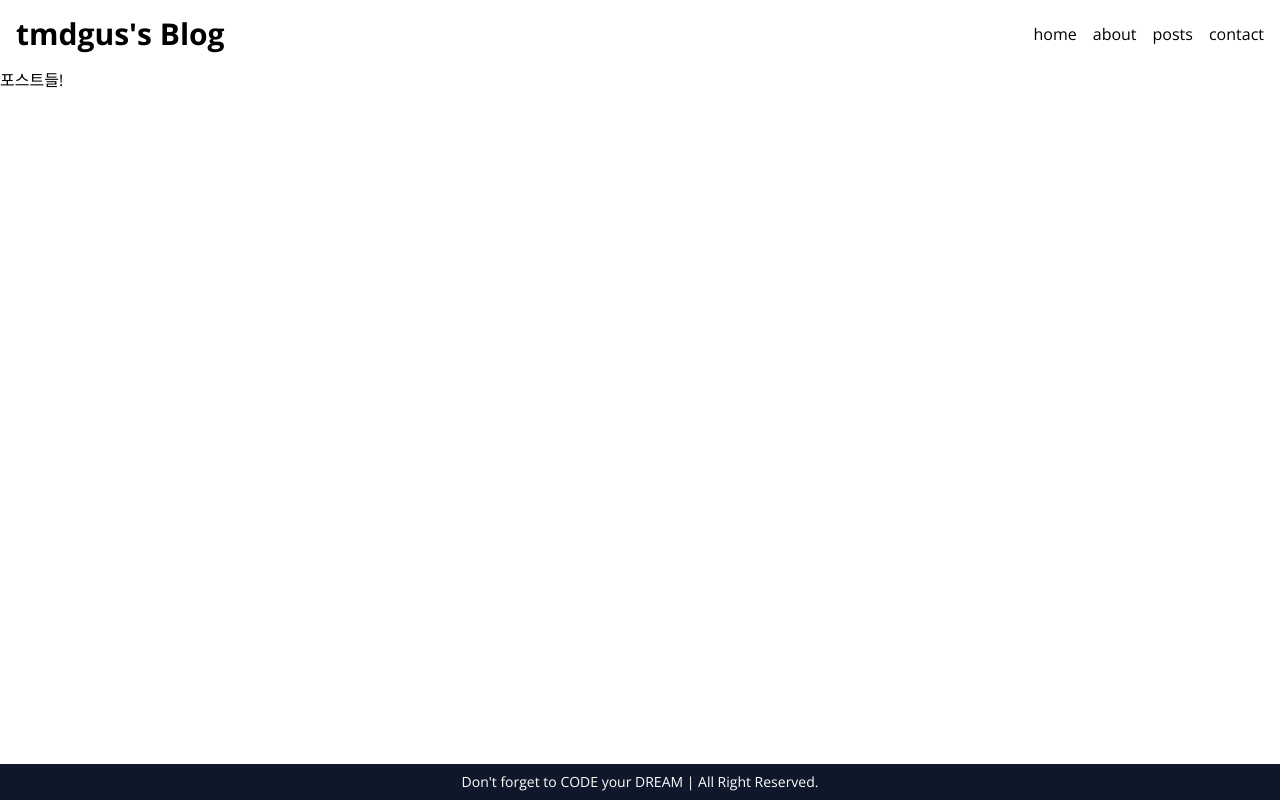
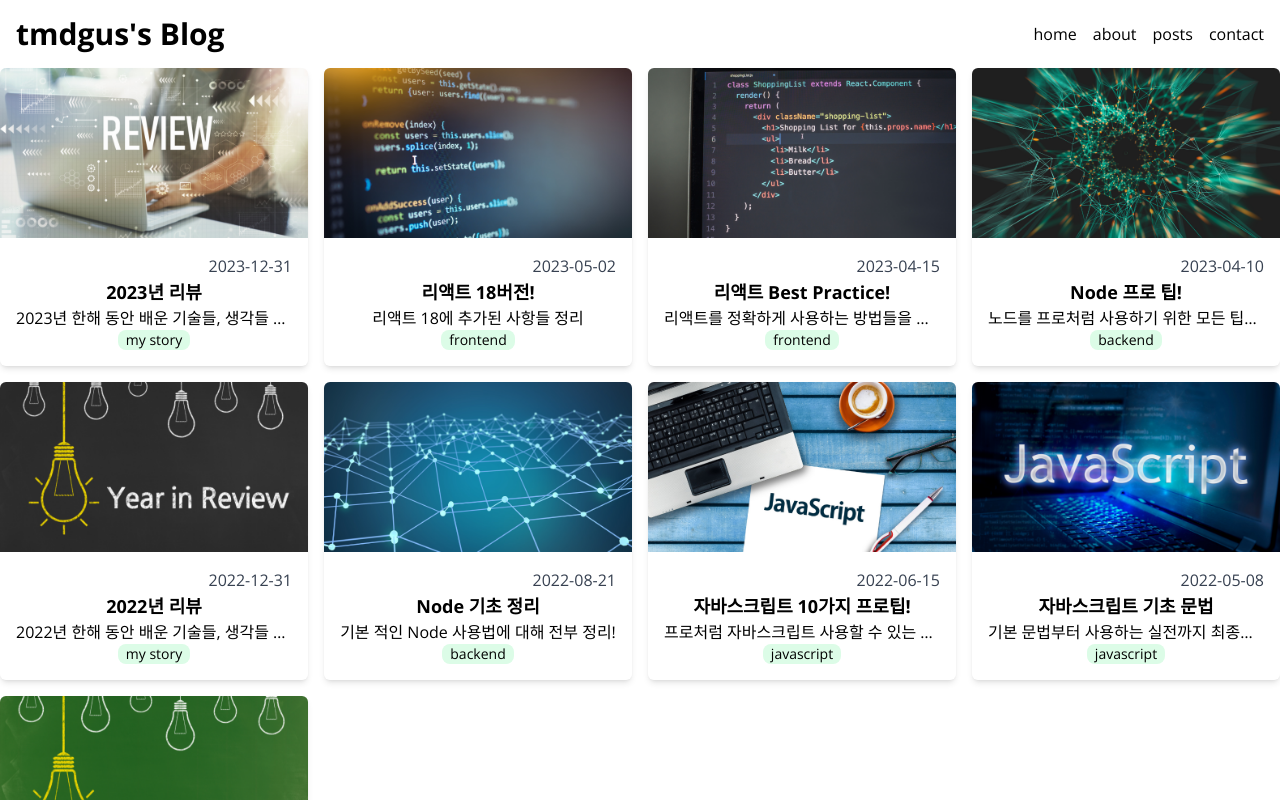
Before and after one commit to tmdgus95/blog, a Next.js app: page /posts in a window 1280 px wide. Built offline with nearby package versions, Linux system fonts and the light colour scheme.

Commit message:
필터가능한 포스트 페이지💡- 구현

```diff
--- /dev/null
+++ b/src/app/components/Categories.tsx
@@ -0,0 +1,19 @@
+type Props = {
+  categories: string[];
+  selected: string;
+  onClick: (category: string) => void;
+};
+export default function Categories({ categories, selected, onClick }: Props) {
+  return (
+    <section>
+      <h2>Category</h2>
+      <ul>
+        {categories.map((category) => (
+          <li key={category} onClick={() => onClick(category)}>
+            {category}
+          </li>
+        ))}
+      </ul>
+    </section>
+  );
+}
--- /dev/null
+++ b/src/app/components/FilterablePosts.tsx
@@ -0,0 +1,29 @@
+'use client';
+import { useState } from 'react';
+import { Post } from '../service/posts';
+import PostsGrid from './PostsGrid';
+import Categories from './Categories';
+
+type Props = {
+  posts: Post[];
+  categories: string[];
+};
+
+const ALL_POSTS = 'All Posts';
+export default function FilterablePosts({ posts, categories }: Props) {
+  const [selected, setSelected] = useState(ALL_POSTS);
+  const filterd =
+    selected === ALL_POSTS
+      ? posts
+      : posts.filter((post) => post.category === selected);
+  return (
+    <section>
+      <PostsGrid posts={filterd} />
+      <Categories
+        categories={[ALL_POSTS, ...categories]}
+        selected={selected}
+        onClick={setSelected}
+      />
+    </section>
+  );
+}
--- a/src/app/posts/page.tsx
+++ b/src/app/posts/page.tsx
@@ -1,3 +1,10 @@
-export default function PostsPage() {
-  return <p>포스트들!</p>;
+import FilterablePosts from '../components/FilterablePosts';
+import { getAllPosts } from '../service/posts';
+
+export default async function PostsPage() {
+  const posts = await getAllPosts();
+  const categories = [...new Set(posts.map((post) => post.category))];
+  return (
+    <FilterablePosts posts={posts} categories={categories}></FilterablePosts>
+  );
 }
```
